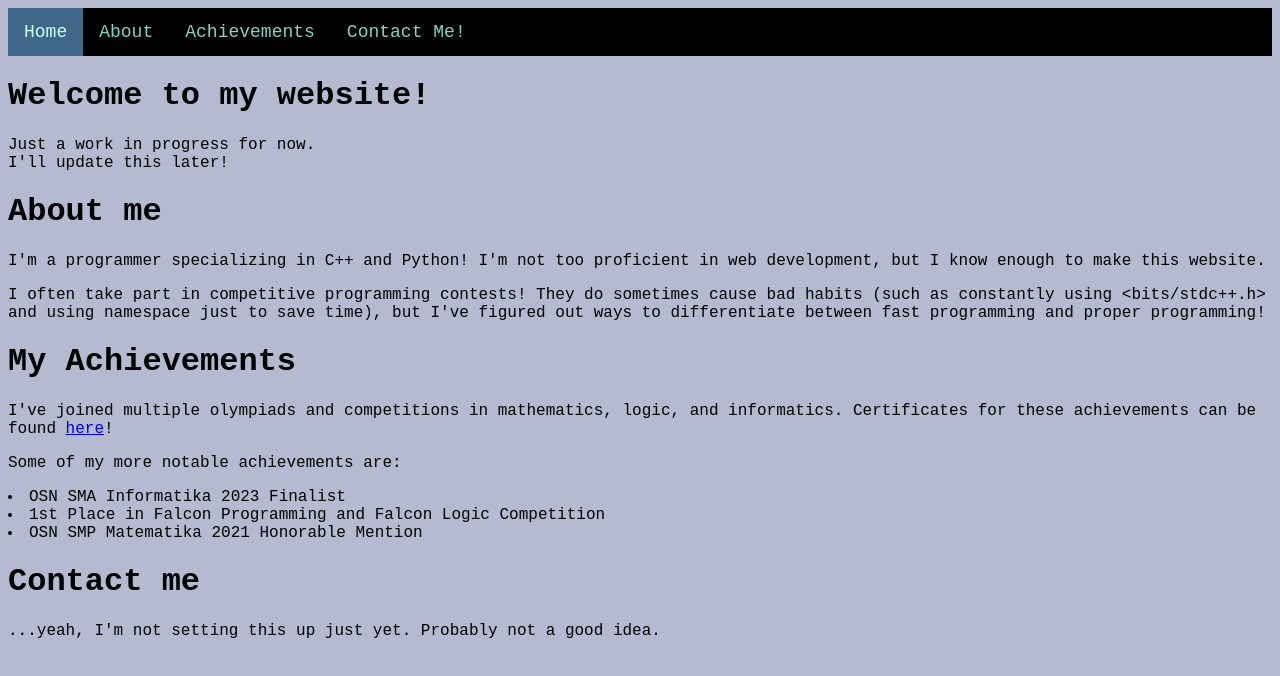
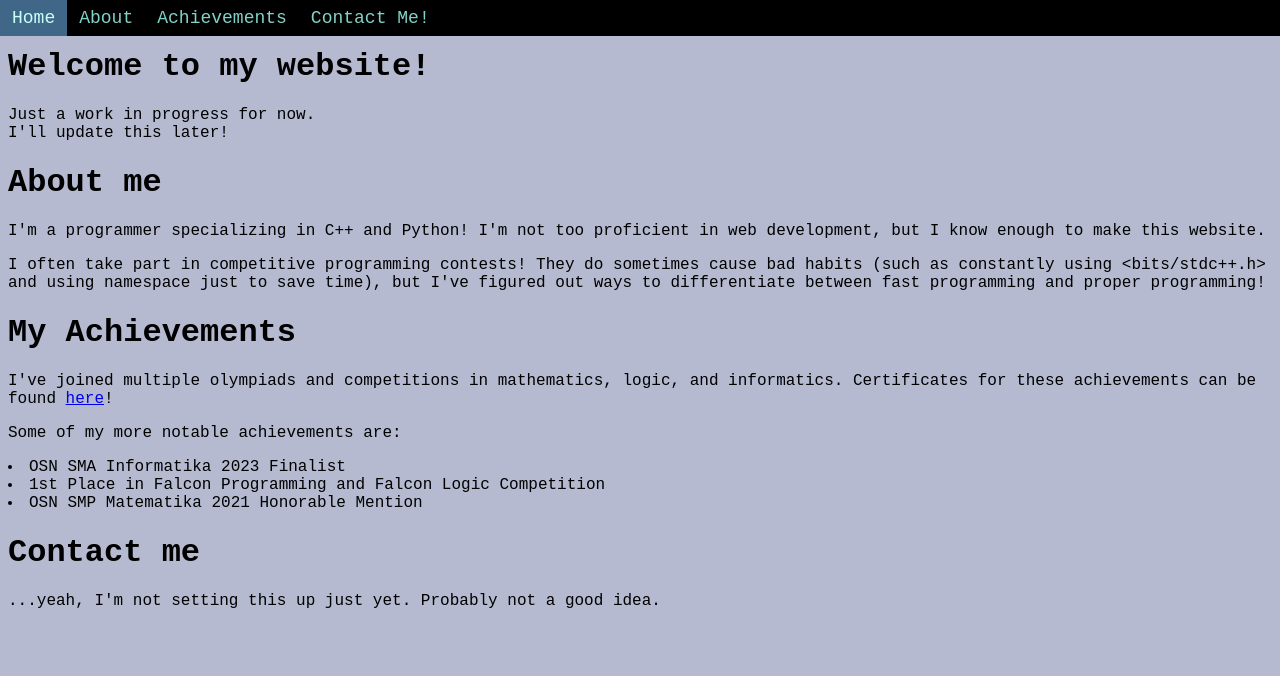
Before and after one commit to Bearylover/bearylover.github.io, a plain HTML site: page index.html in a window 1280 px wide. Drawn offline with Linux system fonts and the light colour scheme.

Commit message:
Update index.html

```diff
--- a/index.html
+++ b/index.html
@@ -6,18 +6,24 @@
 <link rel="stylesheet" href="">
 <style>
 body {
+    margin-top: 48px;
     font-family: 'Courier New', monospace;
     background-color: #B5BAD0;
 }
 .topnav {
     background-color: black;
     overflow: hidden;
+    position: fixed;
+    top = 0;
+    margin-top: -48px;
+    margin-left: -8px;
+    width: 100%;
 }
 .topnav a {
     float: left;
-  color: #81D2C7;
+    color: #81D2C8;
     text-align: center;
-  padding: 14px 16px;
+    padding: 8px 12px;
     text-decoration: none;
     font-size: 18px;
 }
```
Lines whose indentation alone changed are shown as unchanged.
